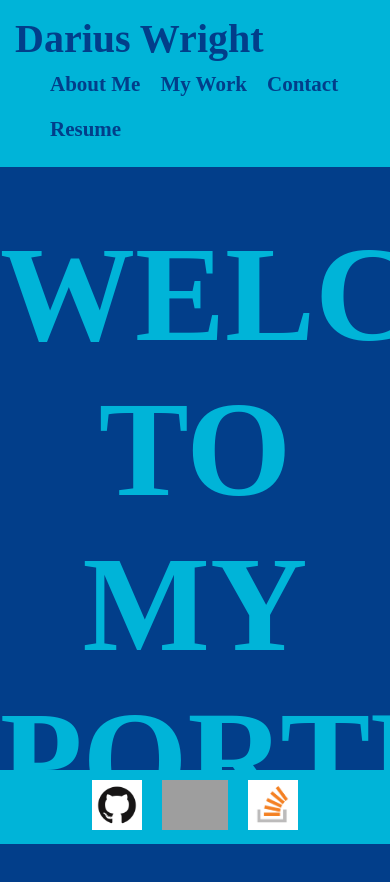
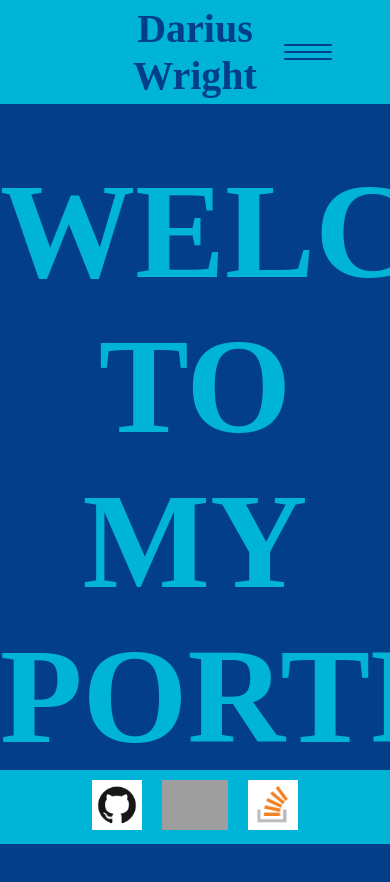
Before and after one commit to DariusJWright/portfolio, a React (Create React App) app: page / in a window 390 px wide. Shown: the top 882 px of the page. Built offline with nearby package versions, Linux system fonts and the light colour scheme; grey boxes are pictures that could not be loaded.

Commit message:
add some responsiveness

```diff
--- a/src/components/About/About.js
+++ b/src/components/About/About.js
@@ -3,7 +3,7 @@ import React from 'react';
 function About() {
   return (
     <section>
-      <h1>About Me</h1>
+      <h2>About Me</h2>
       <img className='me' src={require('../../assets/images/me.jpg')}></img>
       <p className='about-text'>I am a full stack web developer based in Tyler, Tx with a background in banking, sales and oil field production. I'm currently looking for a full-time position where I can advance my skillset, and also advance the company. In my free time I enjoy learning and honing my coding skills, hanging out with my family, reading, watching movies and traveling.
       </p>
--- a/src/components/Contact/Contact.js
+++ b/src/components/Contact/Contact.js
@@ -47,7 +47,7 @@ function Contact() {
 
   return (
     <div className='contact-grid'>
-      <h1>Contact Me</h1>
+      <h2>Contact Me</h2>
       <form id='contact-form' onSubmit={handleSubmit}>
         <div>
           <label htmlFor='name'>Name:</label>
--- a/src/components/Nav/Nav.js
+++ b/src/components/Nav/Nav.js
@@ -13,16 +13,22 @@ function Nav(props) {
   }, [currentLink]);
 
   return (
-    <header className='flex-row'>
-      <h1>
-        <NavLink to='/'>Darius Wright</NavLink>
+    <header>
+      <h1 className='title'>
+        Darius Wright
       </h1>
+      <input type='checkbox' class='nav-toggle' id='nav-toggle'></input>
+      <label for='nav-toggle' class='nav-toggle-label'>
+        <span></span>
+      </label>
       <nav>
         <ul className='flex-row'>
           {links.map((link) => (
-            <NavLink to={`${link.name}`} activeClassName='nav-link-active' className='nav-link' key={link.name}>
-              <span onClick={() => {setCurrentLink(link)}}>{link.name}</span>
-            </NavLink>
+            <li>
+              <NavLink to={`${link.name}`} activeClassName='nav-link-active' className='nav-link' key={link.name}>
+                <span onClick={() => { setCurrentLink(link) }}>{link.name}</span>
+              </NavLink>
+            </li>
           ))}
         </ul>
       </nav>
--- a/src/components/Portfolio/Portfolio.js
+++ b/src/components/Portfolio/Portfolio.js
@@ -34,7 +34,7 @@ function Portfolio() {
   ]
   return (
     <section className='port'>
-      <h1>My Work</h1>
+      <h2>My Work</h2>
       <div className='port-grid'>
         {works.map(works => (
           <>
--- a/src/components/Resume/Resume.js
+++ b/src/components/Resume/Resume.js
@@ -3,7 +3,7 @@ import React from 'react';
 function Resume () {
   return (
     <div className='resume'>
-      <h1>Resume</h1>
+      <h2>Resume</h2>
       <div className='dl-resume'>
         <p>Download my resume here:</p>
         <a href={require('../../assets/files/Resume.pdf')} download='resumé' target='blank'>resume.pdf</a>
--- a/src/index.css
+++ b/src/index.css
@@ -17,6 +17,10 @@ h1 {
   font-size: 2.5em;
 }
 
+h2 {
+  font-size: 2em;
+}
+
 .flex-row {
   display: flex;
   flex-wrap: wrap;
@@ -27,23 +31,55 @@ a {
   color: #00b4d8;
 }
 
+li {
+  list-style: none;
+}
+
 /* header styles */
 header {
-  padding: 15px 0 15px 0;
+  display: grid;
+  grid-template-columns: 1fr auto minmax(500px, 3fr) 1fr;
+  padding: 10px;
+  text-align: center;
   position: sticky;
+  width: 100%;
   top: 0;
   background-color: #00b4d8;
   color: #023e8a;
 }
 
-header a {
+header h1 {
+  grid-column: 2 / 3;
+  color: #023e8a;
+}
+
+nav {
+  all: unset;
+  grid-column: 3 / 4;
+  display: flex;
+  justify-content: flex-end;
+  align-items: center;
+}
+
+nav a {
   margin-left: 15px;
   color: #023e8a;
 }
 
+
+nav ul {
+  display: flex;
+}
+
+nav li {
+  margin-left: 1em;
+  margin-bottom: 0;
+}
+
 .nav-link {
+  margin-left: 15px;
+  color: #023e8a;
   list-style: none;
-  margin: 10px;
   cursor: pointer;
   font-size: 21px;
   font-weight: bold;
@@ -57,7 +93,17 @@ header a {
   color:#caf0f8;
 }
 
+.nav-toggle {
+  display: none;
+}
+
+.nav-toggle-label {
+  display: none;
+}
+
+/*==================*/
 /* my work styles */
+/*==================*/
 .port {
   display: grid;
   grid-template-columns: repeat(5, 1fr);
@@ -65,7 +111,7 @@ header a {
   margin-left: 65px;
 }
 
-.port h1 {
+.port h2 {
   grid-column: 2 /3;
 }
 
@@ -104,7 +150,7 @@ header a {
   grid-template-columns: 1fr 2fr 1fr;
 }
 
-.contact-grid h1 {
+.contact-grid h2 {
   grid-column: 2 /3;
 }
 
@@ -181,7 +227,7 @@ section {
   grid-template-columns: repeat(5, 1fr);
 }
 
-section h1 {
+section h2 {
   grid-column: 2 / 3;
 }
 
@@ -204,9 +250,8 @@ section h1 {
   /* justify-items: center; */
 }
 
-.resume h1 {
+.resume h2 {
   grid-column-start: 2;
-  font-size: 2.5em
 }
 
 .dl-resume {
@@ -273,3 +318,109 @@ section h1 {
 .space {
   height: 15vh;
 }
+
+@media screen and (max-width: 840px) {
+  h2 {
+    font-size: 1.5em;
+  }
+
+  h3 {
+    font-size: 1em;
+  }
+
+  header {
+    grid-template-columns: 1fr 1fr 1fr;
+    padding: 0;;
+    width: 100%;
+    margin-left: 0;
+    grid: 1 / 5;
+  }
+
+  .title {
+    padding: 5px 0 5px 0;
+    grid-column: 2 / 3;
+  }
+
+  nav {
+    position: absolute;
+    grid-column: 1 / 6;
+    text-align: left;
+    top: 100%;
+    left: 0;
+    margin-left: 0;
+    padding: 0;
+    background: #00b4d8;
+    width: 100%;
+    transform: scale(1, 0);
+    transform-origin: top;
+    transition: transform 150ms ease-in-out;
+  }
+
+  nav ul {
+    display: flex;
+    flex-direction: column;
+    margin-right: 10px;
+    padding: 0;
+  }
+
+  nav li {
+    margin-bottom: 1em;
+    margin-left: 1em;
+  }
+
+  nav a {
+    font-size: 1.2rem;
+    text-transform: uppercase;
+  }
+
+  .nav-toggle-label {
+    margin-left: 1em;
+    height: 100%;
+    display: flex;
+    align-items: center;
+  }
+
+  .nav-toggle-label span,
+  .nav-toggle-label span::before,
+  .nav-toggle-label span::after {
+    display: block;
+    justify-items: right;
+    background: #023e8a;
+    height: 2px;
+    right: 5;
+    width: 2em;
+    border-radius: 2px;
+    position: relative;
+  }
+
+  .nav-toggle-label span::before,
+  .nav-toggle-label span::after {
+    content: '';
+    position: absolute;
+  }
+
+  .nav-toggle-label span::before {
+    bottom: 7px;
+  }
+
+  .nav-toggle-label span::after {
+    top: 7px;
+  }
+
+  .nav-toggle:checked ~ nav {
+    transform: scale(1, 1);
+  }
+}
+
+.about-text {
+  font-size: 1em;
+}
+
+.dl-resume {
+  font-size: 1em;
+}
+
+.front-end,
+.back-end {
+  font-size: .75em;
+}
```
